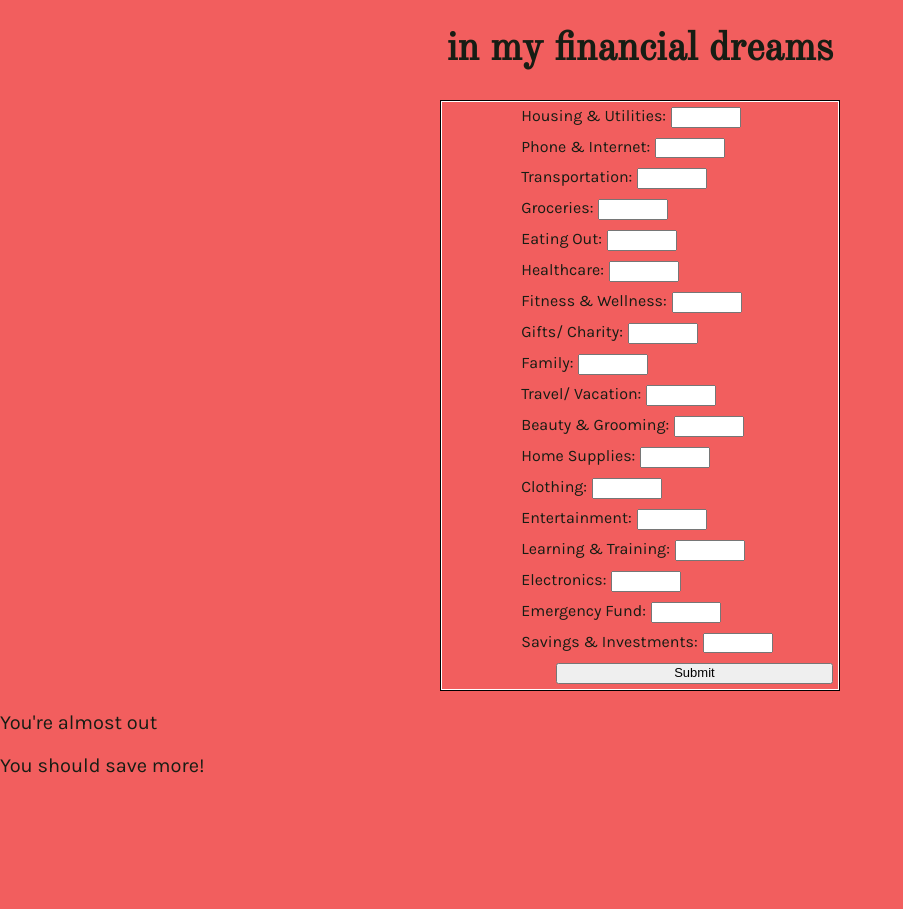
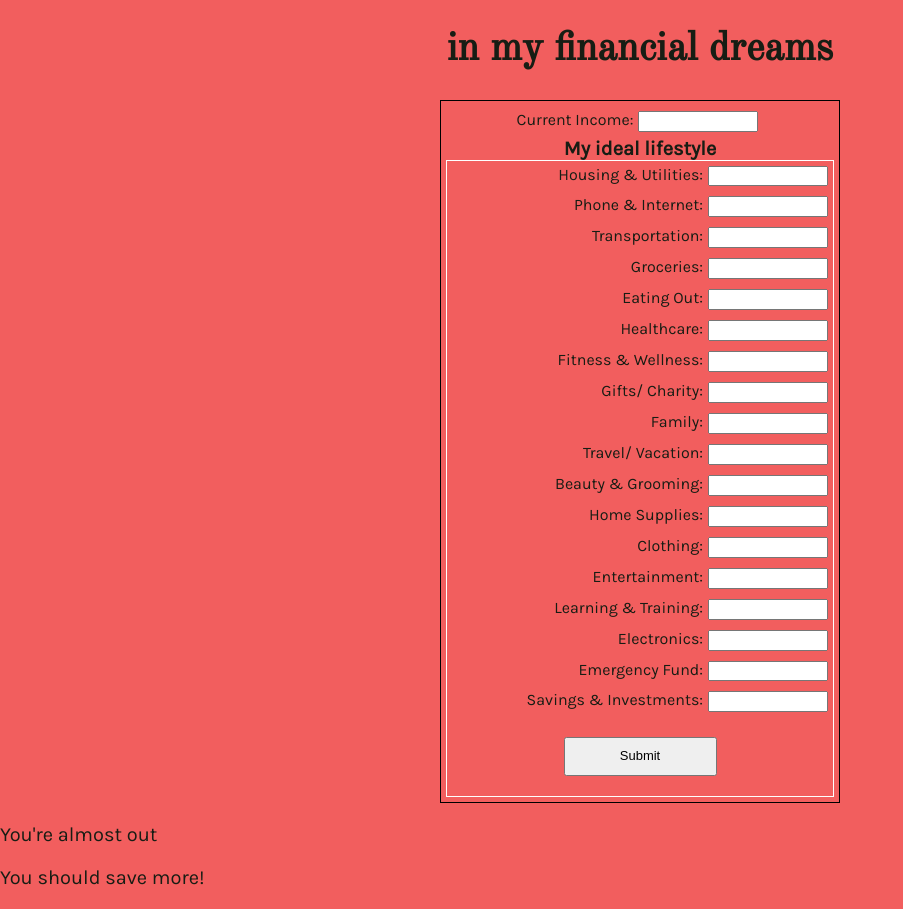
Before and after one commit to oizabaiye/inMyFinancialDreams, a React (Create React App) app: page / in a window 1280 px wide. Shown: the whole page, without its empty margins (0-903 px from the left). Before the commit the page ends 800 px from the top, so only its background shows below. Built offline with nearby package versions, Linux system fonts and the light colour scheme.

Commit message:
form styling, logic created

```diff
--- a/src/App.css
+++ b/src/App.css
@@ -20,31 +20,58 @@ h1 {
   text-align: center;
 }
 
+h3 {
+  margin: 0;
+  text-align: center;
+  font-size: 1rem;
+}
+
 div.formWrapper {
   width: 400px;
   border: 1px solid black;
   margin: 0 auto;
+  padding: 5px;
 }
 
-#budget {
+.formRow {
+  display: flex;
+  justify-content: flex-end;
+}
+
+.budget {
   display: flex;
   flex-direction: column;
-  align-items: flex-end;
+  /* align-items: flex-end; */
   border: 1px solid white;
 }
 
+.currentIncome {
+  width: 100%;
+  text-align: center;
+}
+
 label {
-  width: 80%;
   font-size: 0.8rem;
   display: block;
+
 }
 
 input {
-  width: 70px;
+  width: 120px;
   margin: 5px;
   font-size: 0.65rem;
+  flex: 1;
 }
 
-#submit {
-  width: 70%;
+.submit {
+  width: 50%;
+  display: flex;
+  justify-content: center;
+  margin: 0 auto;
+  padding: 15px;
 }
+
+.submit > #submitButton {
+  width: 100%;
+  padding: 10px;
+}
--- a/src/App.js
+++ b/src/App.js
@@ -1,7 +1,6 @@
 import React from 'react';
 import './App.css';
 import Header from './Header';
-import Income from './budget/Income';
 import Budget from './budget/Budget';
 import Result from './budget/Result';
 
@@ -10,7 +9,6 @@ class App extends React.Component {
     return (
       <div className="App">
         <Header />
-        <Income />
         <Budget />
         <Result />
       </div>
--- a/src/budget/Budget.js
+++ b/src/budget/Budget.js
@@ -1,4 +1,5 @@
 import React from 'react';
+import Income from './Income';
 
 
 class Budget extends React.Component {
@@ -39,7 +40,6 @@ class Budget extends React.Component {
   }
 
   handleChange=(event) =>{
-    console.log("changed")
     this.setState({
       [event.target.name]: parseInt(event.target.value, 10)
     })
@@ -56,64 +56,108 @@ class Budget extends React.Component {
 
     return (
       <div className="formWrapper">
-        <form onSubmit={this.handleSubmit} id="budget">
+      <React.Fragment>
+        <Income />
+        <h3>My ideal lifestyle</h3>
+        <form onSubmit={this.handleSubmit} className="budget">
+          <div class="formRow">
             <label> Housing & Utilities:
               <input type="number" name="housingUtilities" value={this.state.housingUtilities} onChange={this.handleChange}/>
             </label>
+          </div>
+
+          <div class="formRow">
             <label htmlFor="phoneInternet">Phone & Internet:
               <input type="number" name="phoneInternet" value={this.state.phoneInternet} onChange={this.handleChange} />
             </label>
+          </div>
+
+          <div class="formRow">
             <label> Transportation:
               <input type="number" name="transportation" value={this.state.transportation} onChange={this.handleChange} />
             </label>
+          </div>
+
+          <div class="formRow">
             <label> Groceries:
               <input type="number" name="groceries" value={this.state.groceries} onChange={this.handleChange} />
             </label>
+          </div>
+          <div class="formRow">
             <label> Eating Out:
               <input type="number" name="eatOut" value={this.state.eatOut} onChange={this.handleChange} />
             </label>
+          </div>
+          <div class="formRow">
             <label> Healthcare:
               <input type="number" name="healthCosts" value={this.state.healthCosts} onChange={this.handleChange} />
             </label>
+          </div>
+          <div class="formRow">
             <label> Fitness & Wellness:
               <input type="number" name="fitnessWellness" value={this.state.fitnessWellness} onChange={this.handleChange} />
             </label>
+          </div>
+          <div class="formRow">
             <label> Gifts/ Charity:
               <input type="number" name="giftsCharity" value={this.state.giftsCharity} onChange={this.handleChange} />
             </label>
+          </div>
+          <div class="formRow">
             <label> Family:
               <input type="number" name="family" value={this.state.family} onChange={this.handleChange} />
             </label>
+          </div>
+          <div class="formRow">
             <label> Travel/ Vacation:
               <input type="number" name="vacation" value={this.state.vacation} onChange={this.handleChange} />
             </label>
+          </div>
+          <div class="formRow">
             <label> Beauty & Grooming:
               <input type="number" name="beautyGrooming" value={this.state.beautyGrooming} onChange={this.handleChange} />
             </label>
+          </div>
+          <div class="formRow">
             <label> Home Supplies:
             <input type="number" name="homeSupplies" value={this.state.homeSupplies} onChange={this.handleChange} />
             </label>
+          </div>
+          <div class="formRow">
             <label> Clothing:
               <input type="number" name="clothing" value={this.state.clothing} onChange={this.handleChange} />
             </label>
+          </div>
+          <div class="formRow">
             <label> Entertainment:
               <input type="number" name="entertainment" value={this.state.entertainment} onChange={this.handleChange} />
             </label>
+          </div>
+          <div class="formRow">
             <label> Learning & Training:
               <input type="number" name="learning" value={this.state.learning} onChange={this.handleChange} />
             </label>
+          </div>
+          <div class="formRow">
             <label> Electronics:
               <input type="number" name="electronics" value={this.state.electronics} onChange={this.handleChange} />
             </label>
+          </div>
+          <div class="formRow">
             <label> Emergency Fund:
               <input type="number" name="emergencyFund" value={this.state.emergencyFund} onChange={this.handleChange} />
             </label>
+          </div>
+          <div class="formRow">
             <label> Savings & Investments:
               <input type="number" name="savingsInvestment" value={this.state.savingsInvestment} onChange={this.handleChange} />
             </label>
-
-          <input type="submit" value="Submit" id="submit"/>
+          </div>
+          <div class="submit">
+            <input type="submit" value="Submit" id="submitButton" />
+          </div>
         </form>
+        </React.Fragment>
       </div>
     )
   }
--- a/src/budget/Income.js
+++ b/src/budget/Income.js
@@ -1,9 +1,26 @@
 import React, { Component } from 'react';
 
 class Income extends Component {
+  constructor(props){
+    super(props);
+    this.state = {
+      currentIncome: undefined
+    }
+  }
+
+  handleChange = (event) => {
+    this.setState({
+      [event.target.name]: parseInt(event.target.value, 10)
+    })
+  }
+
   render() {
     return (
-      <div></div>
+      <div>
+        <label className="currentIncome"> Current Income:
+          <input type="number" name="currentIncome" value={this.state.currentIncome} onChange={this.handleChange} />
+        </label>
+      </div>
     )
   }
 }
```
Lines whose indentation alone changed are shown as unchanged.
